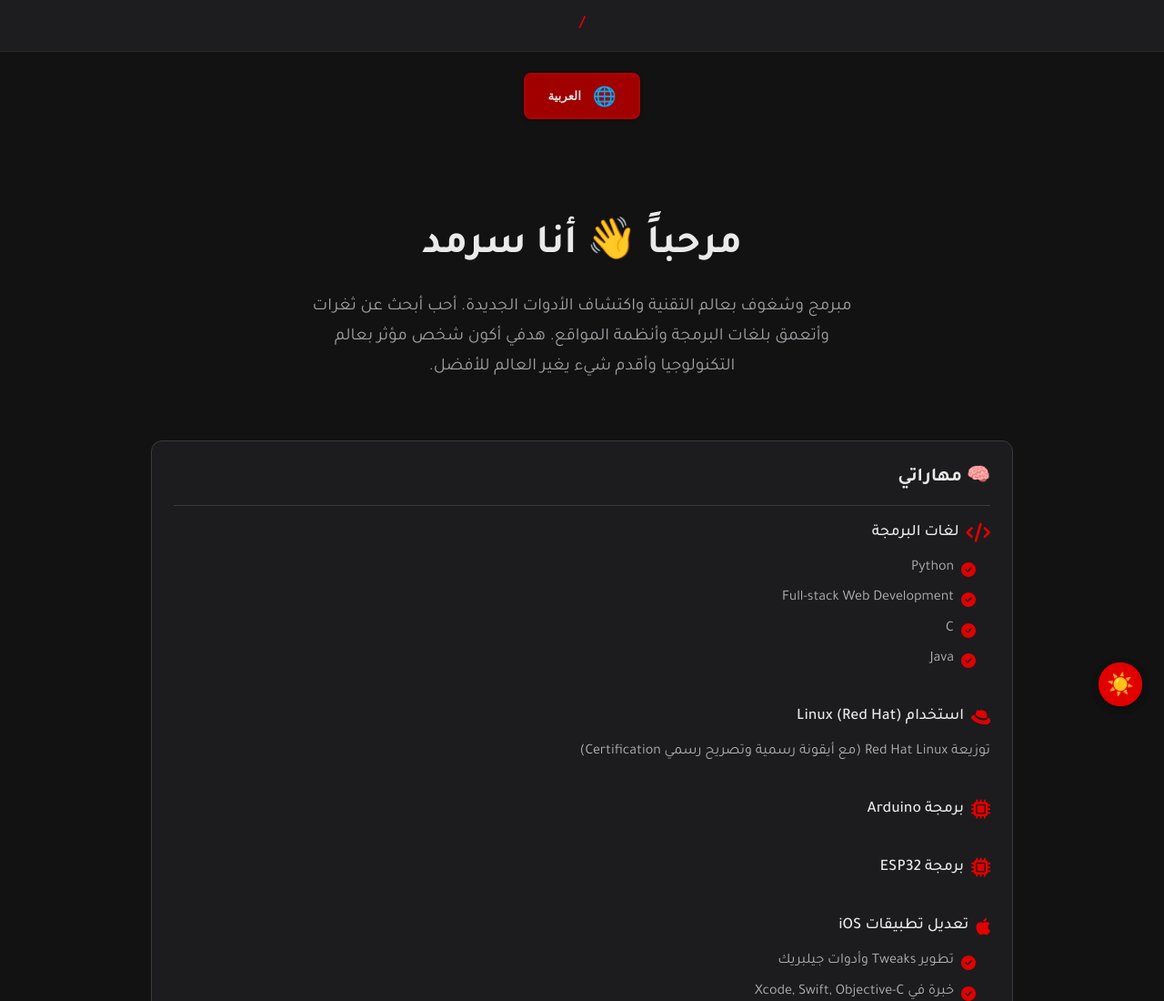
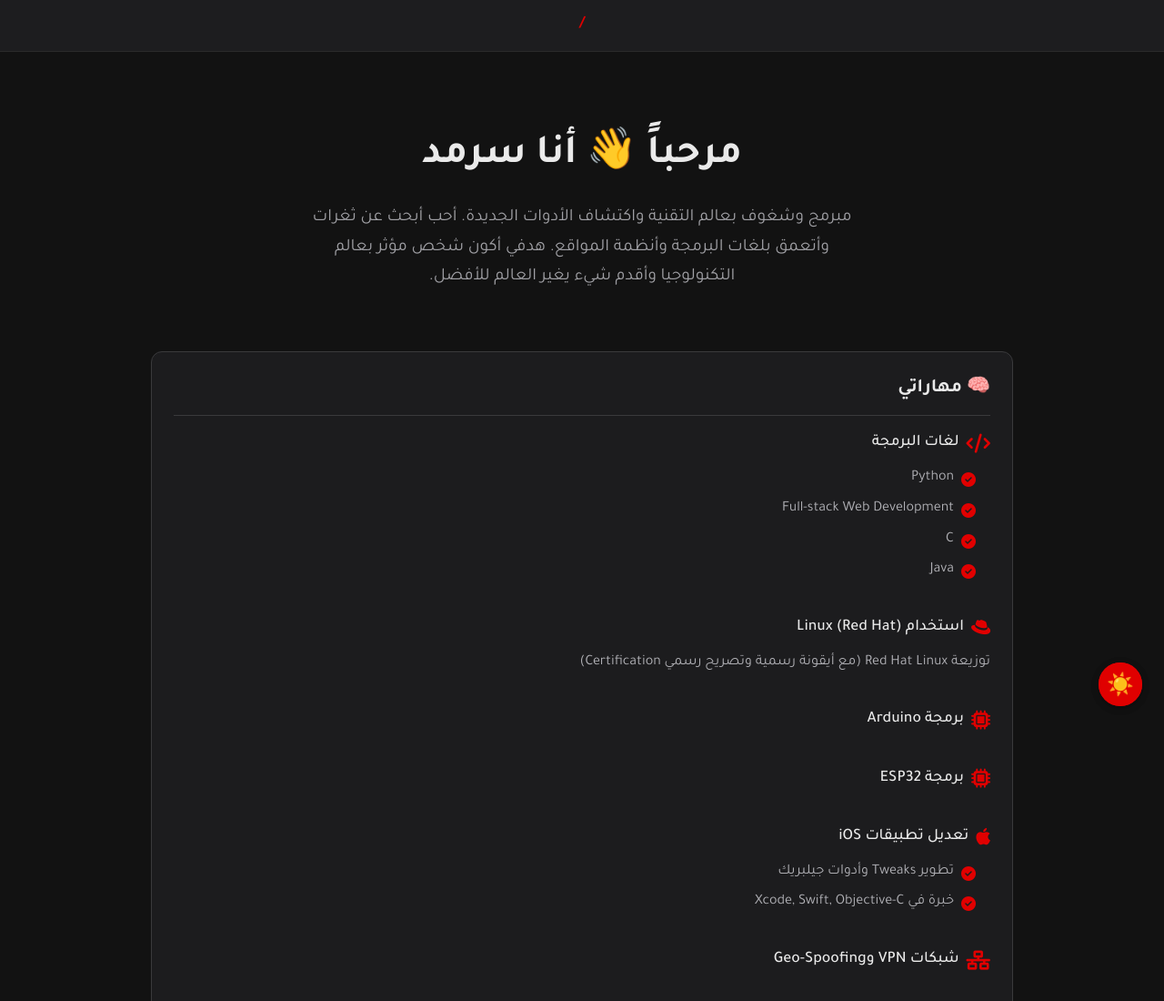
Before and after one commit to 20obb/aboutme, a website: page index.html in a window 1280 px wide. Shown: the top 1100 px of the page at 91% size. Drawn offline with Linux system fonts and the light colour scheme.

Commit message:
Update index.html

```diff
--- a/index.html
+++ b/index.html
@@ -18,16 +18,7 @@
         </nav>
     </header>
 
-    <div class="button-container">
-        <button id="language-toggle" class="language-toggle">
-            <div class="toggle-icon">
-                <span class="globe-icon">🌐</span>
-            </div>
-            <div class="toggle-text">
-                <span id="current-lang">العربية</span>
-            </div>
-        </button>
-        <!-- Theme toggle button will be handled by script_with_backtotop.js -->
+
     </div>
 
     <main class="main-content">
```
